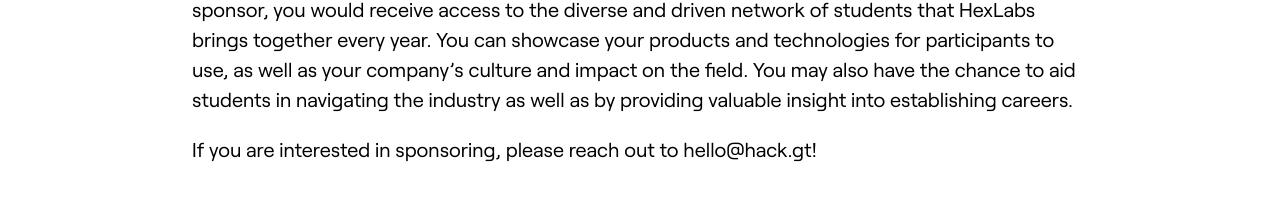
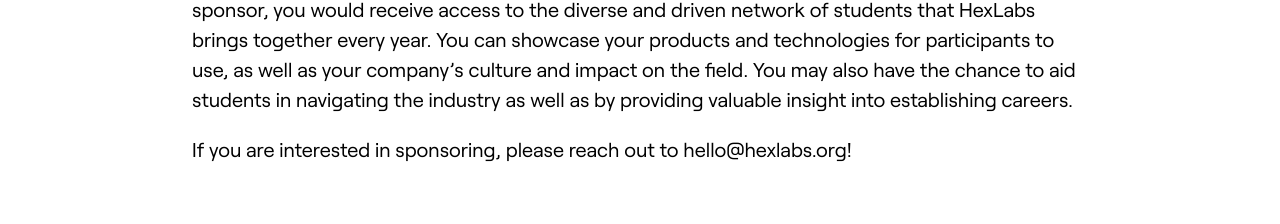
Before and after one commit to HackGT/hexlabs-website, a Next.js app: page /get-involved in a window 1280 px wide. Shown: the part 2093-2317 px from the top of the page. Built offline with nearby package versions, Linux system fonts and the light colour scheme.

Commit message:
Update get-involved.tsx

```diff
--- a/pages/get-involved.tsx
+++ b/pages/get-involved.tsx
@@ -159,7 +159,7 @@
         </p>
         <p>
           If you are interested in sponsoring, please reach out to
-          hello@hack.gt!
+          hello@hexlabs.org!
         </p>
       </section>
       <section>
```
